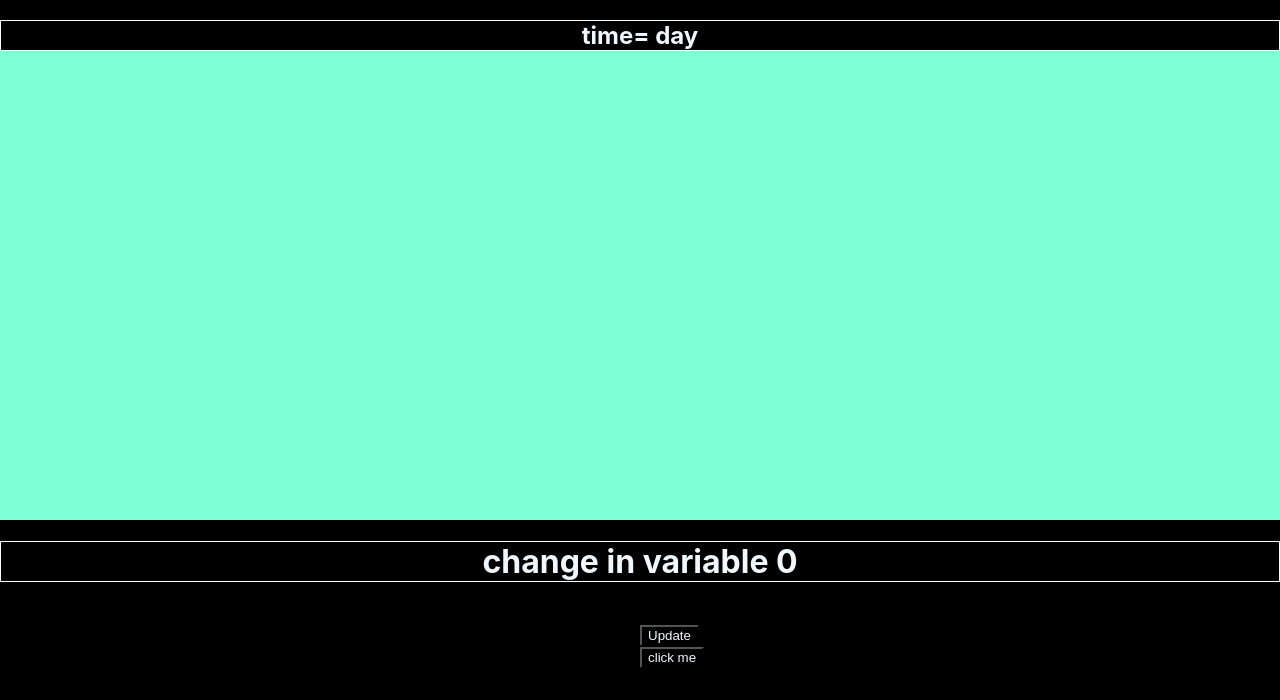
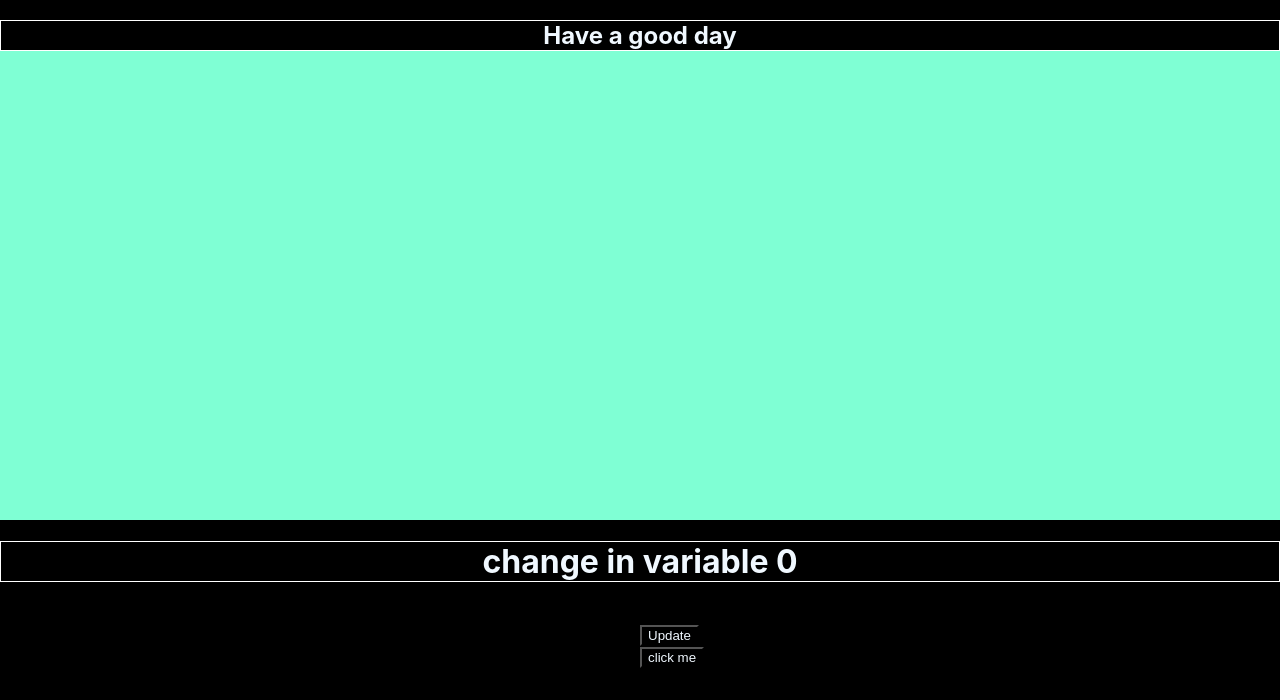
Before and after one commit to MZubairLohar/boot-camp-app, a React (Create React App) app: page / in a window 1280 px wide. Shown: the top 700 px of the page. Built offline with nearby package versions, Linux system fonts and the light colour scheme.

Commit message:
Update App.js

```diff
--- a/src/App.js
+++ b/src/App.js
@@ -10,7 +10,7 @@ function App() {
     <div className="box">
         <div className={`box ${isMorning ? 'daylight' : ''}`}>
 
-        <h2 className="font"> time= { isMorning ? 'day' : 'night'}
+        <h2 className="font"> Have a good { isMorning ? 'day' : 'night'}
         </h2>
         </div>
      <h1 className="font"> change  in variable {count} </h1>
```
